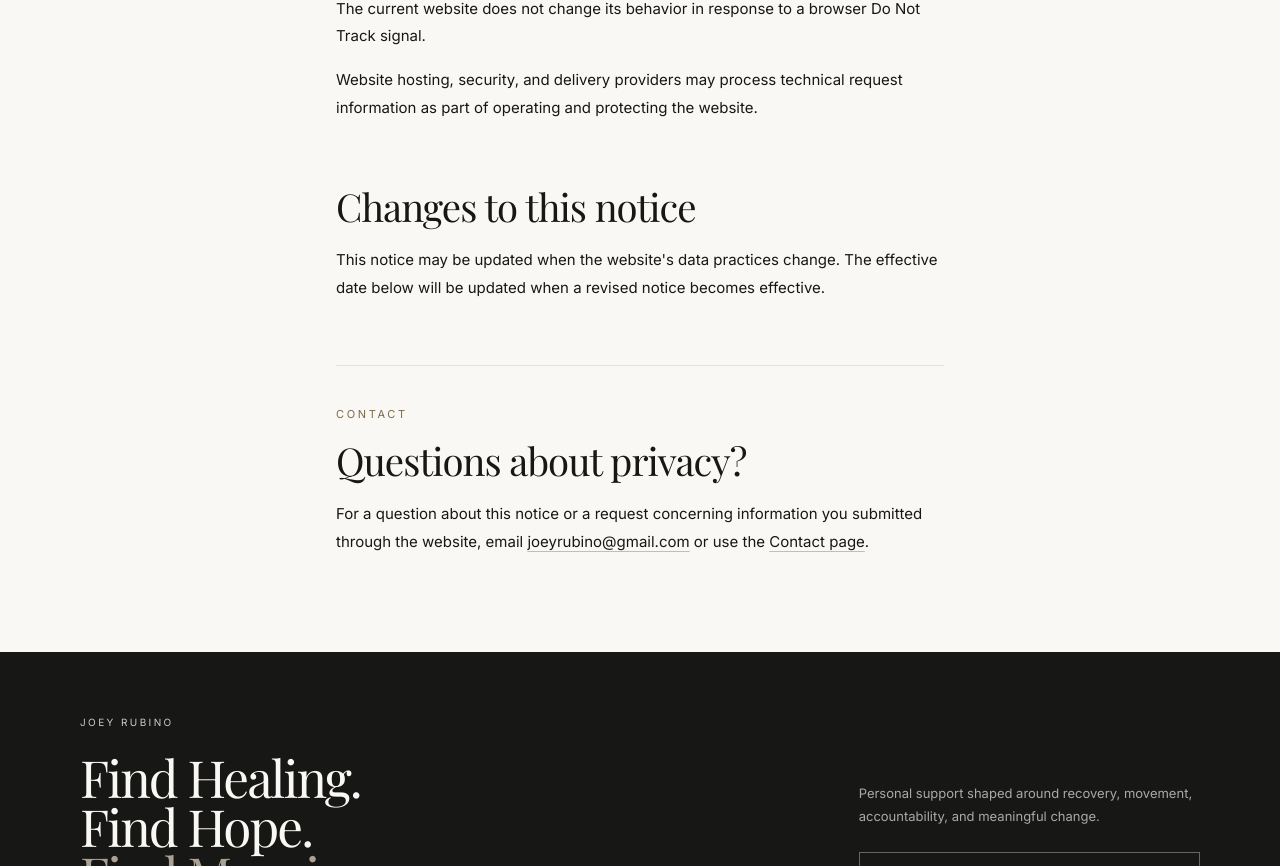
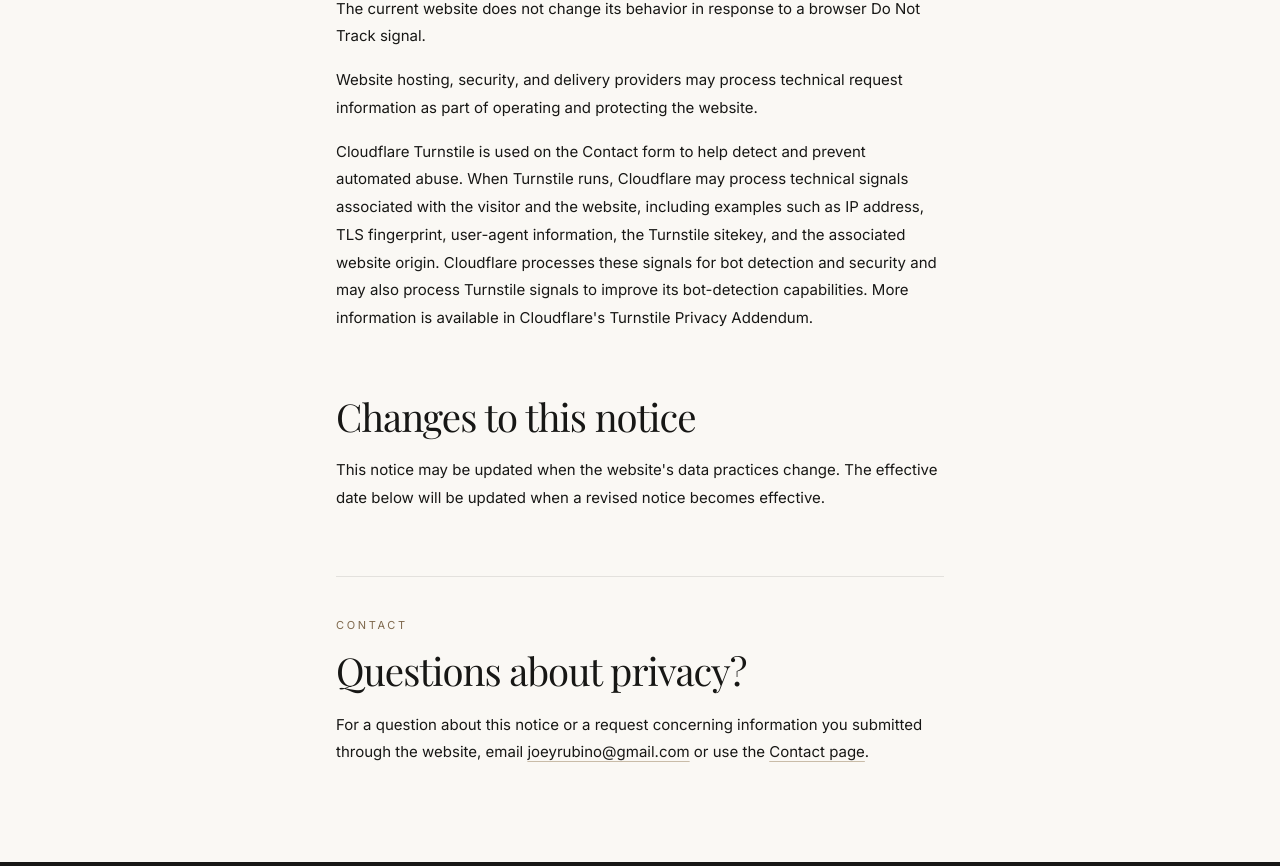
Before and after one commit to Sikatu/joey-rubino-premium, a Next.js app: page /privacy in a window 1280 px wide. Shown: the part 2354-3220 px from the top of the page. Built offline with nearby package versions, Linux system fonts and the light colour scheme; a web font is replaced by a local one.

Commit message:
Disclose Turnstile privacy practices

```diff
--- a/src/app/privacy/page.tsx
+++ b/src/app/privacy/page.tsx
@@ -142,6 +142,10 @@ const sections = [
           technical request information as part of operating and
           protecting the website.
         </p>
+
+        <p>
+          Cloudflare Turnstile is used on the Contact form to help detect and prevent automated abuse. When Turnstile runs, Cloudflare may process technical signals associated with the visitor and the website, including examples such as IP address, TLS fingerprint, user-agent information, the Turnstile sitekey, and the associated website origin. Cloudflare processes these signals for bot detection and security and may also process Turnstile signals to improve its bot-detection capabilities. More information is available in Cloudflare&apos;s Turnstile Privacy Addendum.
+        </p>
       </>
     ),
   },
```
